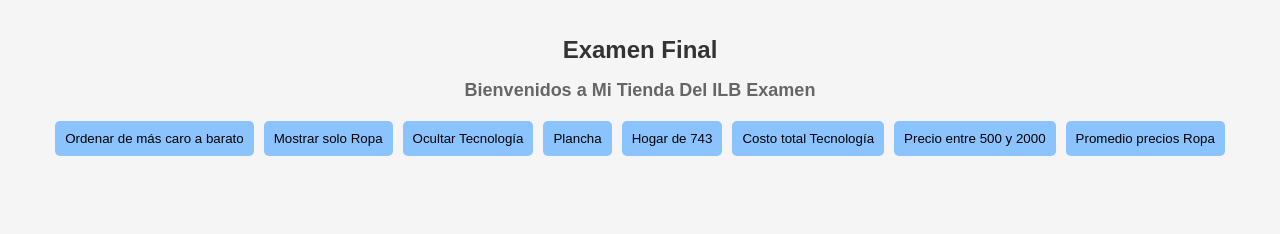
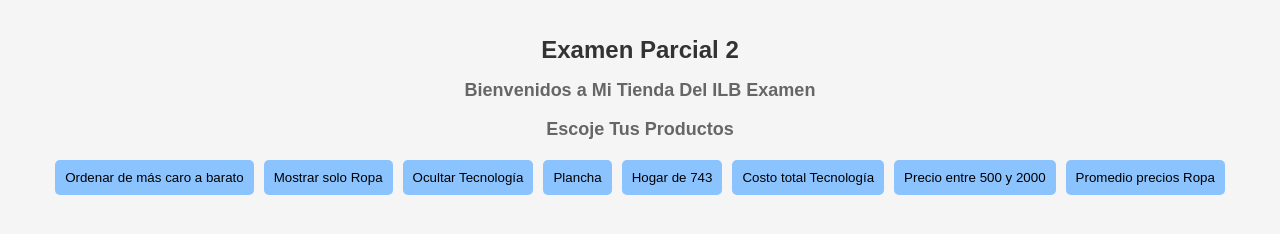
Before and after one commit to yoramruiz-sys/HolaWeb, a plain HTML site: page examen.html in a window 1280 px wide. Drawn offline with Linux system fonts and the light colour scheme.

Commit message:
Update examen.html

```diff
--- a/examen.html
+++ b/examen.html
@@ -8,8 +8,9 @@
 </head>
 <body>
   <header class="encabezado">
-    <h1 class="titulo">Examen Final</h1>
+    <h1 class="titulo">Examen Parcial 2</h1>
     <h2 class="subtitulo">Bienvenidos a Mi Tienda Del ILB Examen</h2>
+    <h3 class="subtitulo">Escoje Tus Productos</h3>
   </header>
 
   <section class="contenedor-botones">
```
